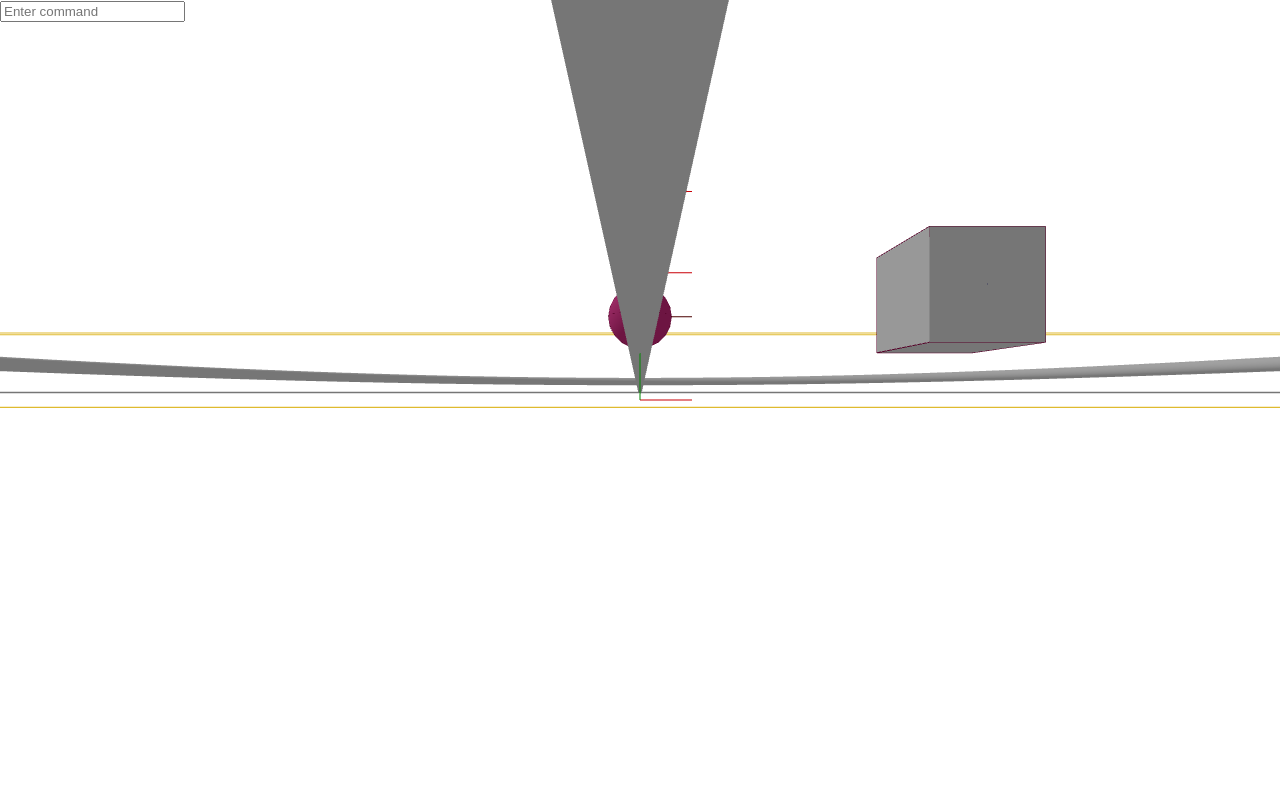
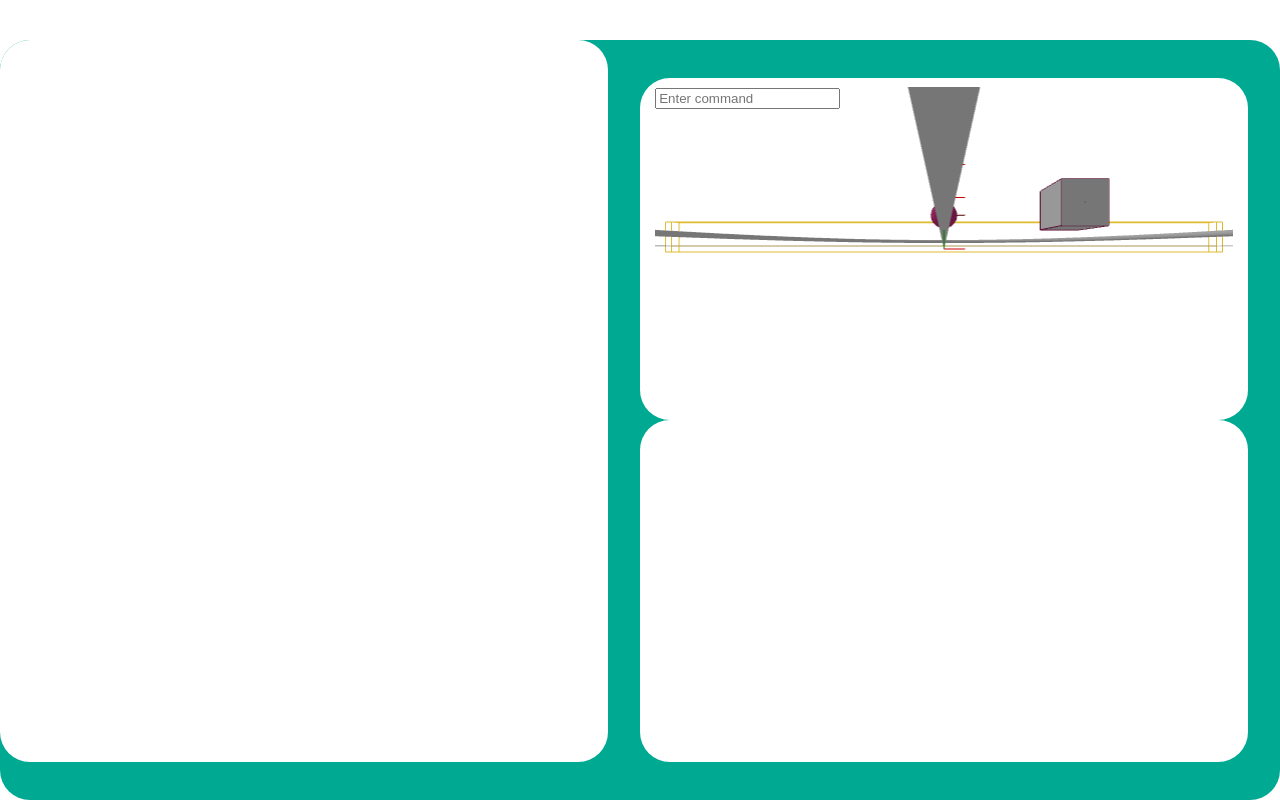
Before and after one commit to danielnyvoll/master, a React (Create React App) app: page / in a window 1280 px wide. Built offline with nearby package versions, Linux system fonts and the light colour scheme.

Commit message:
Added the website overlay, added the screen structure

```diff
--- a/src/App.js
+++ b/src/App.js
@@ -1,9 +1,9 @@
 import React from 'react';
-import Soccer from './Soccer';
+import TrainingScreen from './screens/TrainingScreen';
 
 function App() {
     return (
-            <Soccer />
+            <TrainingScreen />
     );
 }
 
--- a/src/Soccer.js
+++ b/src/Soccer.js
@@ -30,13 +30,7 @@ const Soccer = () => {
             <form onSubmit={handleCommandSubmit} style={{ position: 'absolute', zIndex: 1 }}>
                 <input type="text" value={command} onChange={handleCommandChange} placeholder="Enter command" />
             </form>
-        <Canvas style={{
-            width: '100vw',
-            height: '100vh',
-            position: 'absolute',
-            top: 0,
-            left: 0
-        }}
+        <Canvas
     >
             <ambientLight intensity={0.5} />
             <directionalLight position={[-10, 10, 0]} intensity={0.4} />
--- /dev/null
+++ b/src/screens/TrainingScreen.css
@@ -0,0 +1,38 @@
+/* TrainingScreen.css */
+.training-screen {
+    background-color: #00A991;
+    width: 100%;
+    height: 95vh;
+    display: flex;
+    border-radius: 30px;
+    position: fixed;
+    bottom: 0;
+  }
+
+  .left-container {
+    width: 50%;
+    height: 100%;
+  }
+
+  .right-container {
+    width: 50%;
+    height: 100%;
+
+    display: flex;
+    justify-content: center;
+    flex-direction: column;
+  }
+
+  .component-container {
+    background-color: white;
+    border-radius: 30px;
+
+    display: flex;
+    justify-content: center;
+    align-items: center;
+  }
+
+  .game-container {
+    width: 95%;
+    height: 95%;
+  }
--- /dev/null
+++ b/src/screens/TrainingScreen.js
@@ -0,0 +1,27 @@
+import React from "react";
+import Soccer from "../Soccer";
+import "./TrainingScreen.css";
+
+function TrainingScreen() {
+  return (
+    <div className="training-screen">
+      <div className="left-container">
+        <div className="component-container" style={{ width: "95%", height: "95%" }}>
+
+        </div>
+      </div>
+      <div className="right-container">
+        <div className="component-container" style={{ width: "95%", height: "45%" }}>
+          <div className="game-container">
+            <Soccer />
+          </div>
+        </div>
+        <div className="component-container" style={{ width: "95%", height: "45%" }}>
+
+        </div>
+      </div>
+    </div>
+  );
+}
+
+export default TrainingScreen;
```
